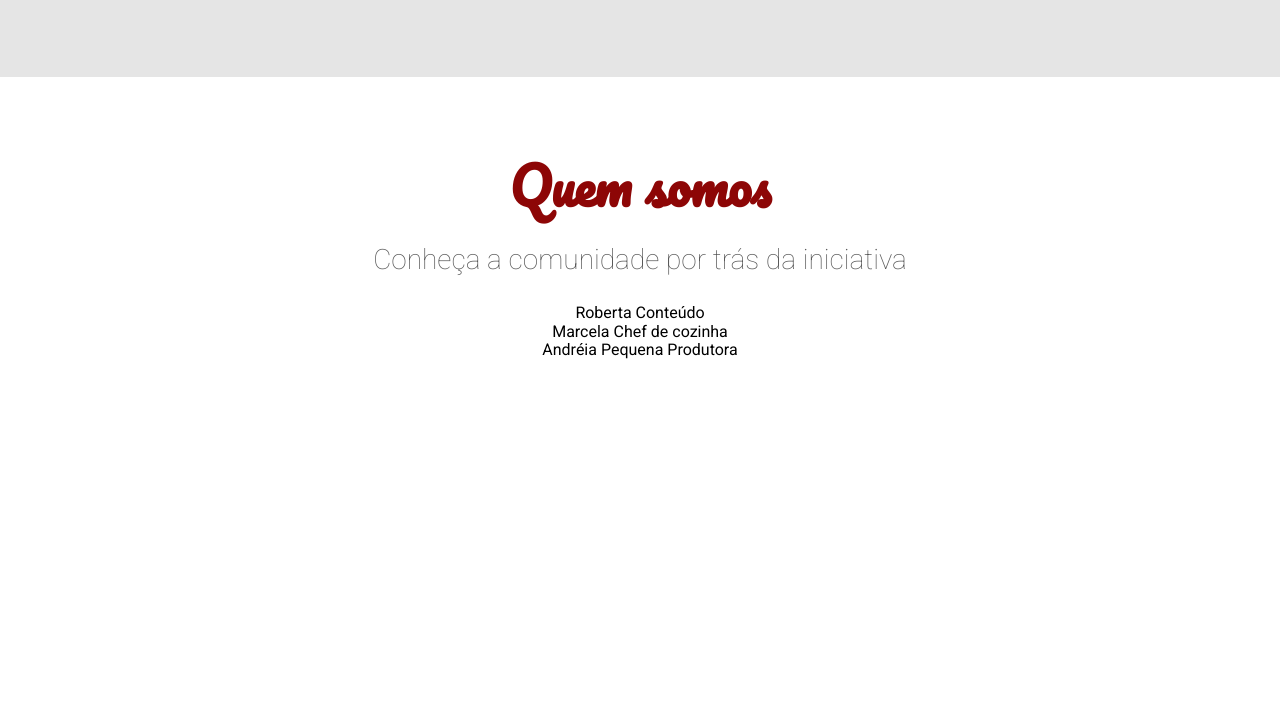
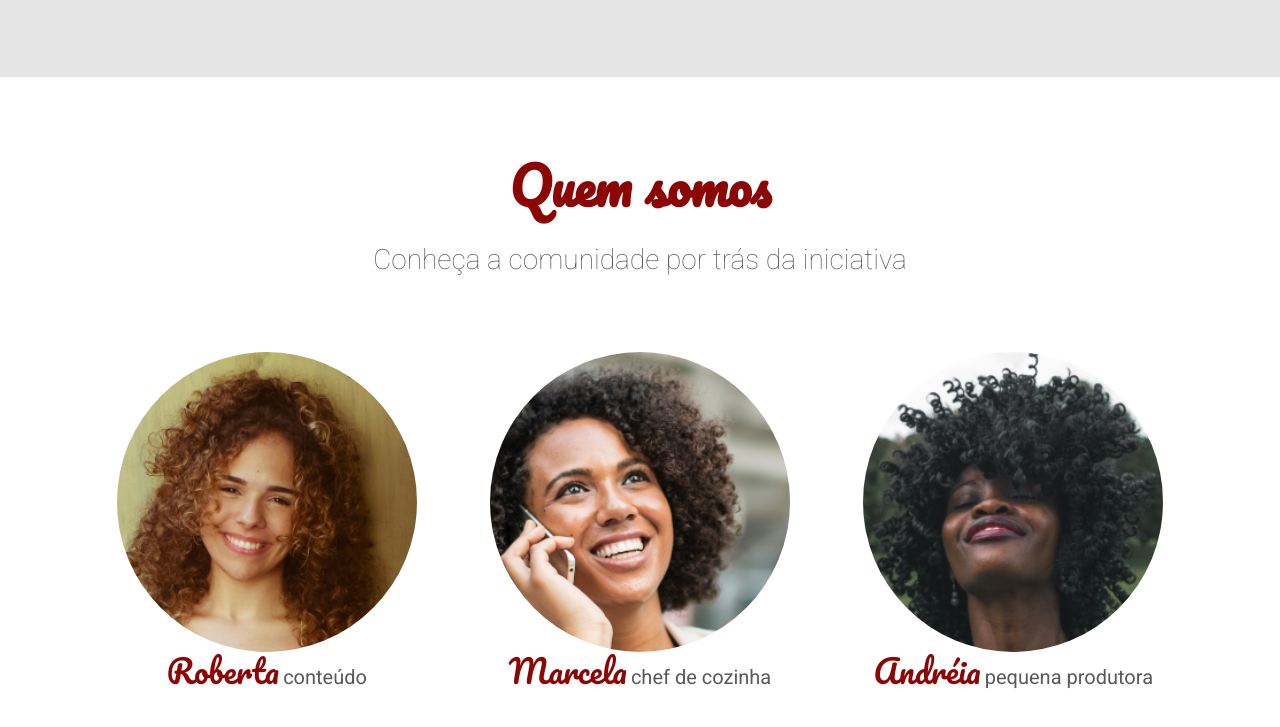
Before and after one commit to andersonDnz/Fruits, a plain HTML site: page index.html in a window 1280 px wide. Shown: the part 2015-2742 px from the top of the page. Before the commit the page ends 2454 px from the top, so only its background shows below. Drawn offline with Linux system fonts and the light colour scheme.

Commit message:
Estilizando pessoas

```diff
--- a/assets/css/quemSomos.css
+++ b/assets/css/quemSomos.css
@@ -15,3 +15,44 @@
   font-size: 1.75rem;
   color: #595959;
 }
+
+.pessoa__nome {
+  margin: 1rem 0;
+  font-family: Pacifico, cursive;
+  color: #8d0606;
+  font-size: 2rem;
+}
+
+.pessoa__funcao {
+  text-transform: lowercase;
+  color: #595959;
+  font-size: 1.25rem;
+}
+
+.pessoas {
+  display: flex;
+  padding-top: 3rem;
+  justify-content: space-around;
+}
+
+.pessoa__imagem {
+  background: red;
+  background-size: cover;
+  height: 300px;
+  background-position: center;
+  width: 300px;
+  background-repeat: no-repeat;
+  border-radius: 100%;
+}
+
+.pessoa__imagem--roberta {
+  background-image: url("../img/pessoas/roberta.jpg");
+}
+
+.pessoa__imagem--marcela {
+  background-image: url("../img/pessoas/marcela.jpg");
+}
+
+.pessoa__imagem--andreia {
+  background-image: url("../img/pessoas/andreia.jpg");
+}
--- a/index.html
+++ b/index.html
@@ -9,7 +9,11 @@
     <meta name="viewport" content="width=device-width, initial-scale=1.0" />
     <meta http-equiv="X-UA-Compatible" content="ie=edge" />
     <title>Fruta & Fruto</title>
-    <link rel="shortcut icon" href="assets/img/Graphicloads-Food-Drink-Guava.256.png" type="image/x-icon">
+    <link
+      rel="shortcut icon"
+      href="assets/img/Graphicloads-Food-Drink-Guava.256.png"
+      type="image/x-icon"
+    />
     <link href="./assets/css/normalize.css" rel="stylesheet" />
     <link href="./assets/css/reset.css" rel="stylesheet" />
     <link rel="stylesheet" href="./assets/css/style.css" />
```
